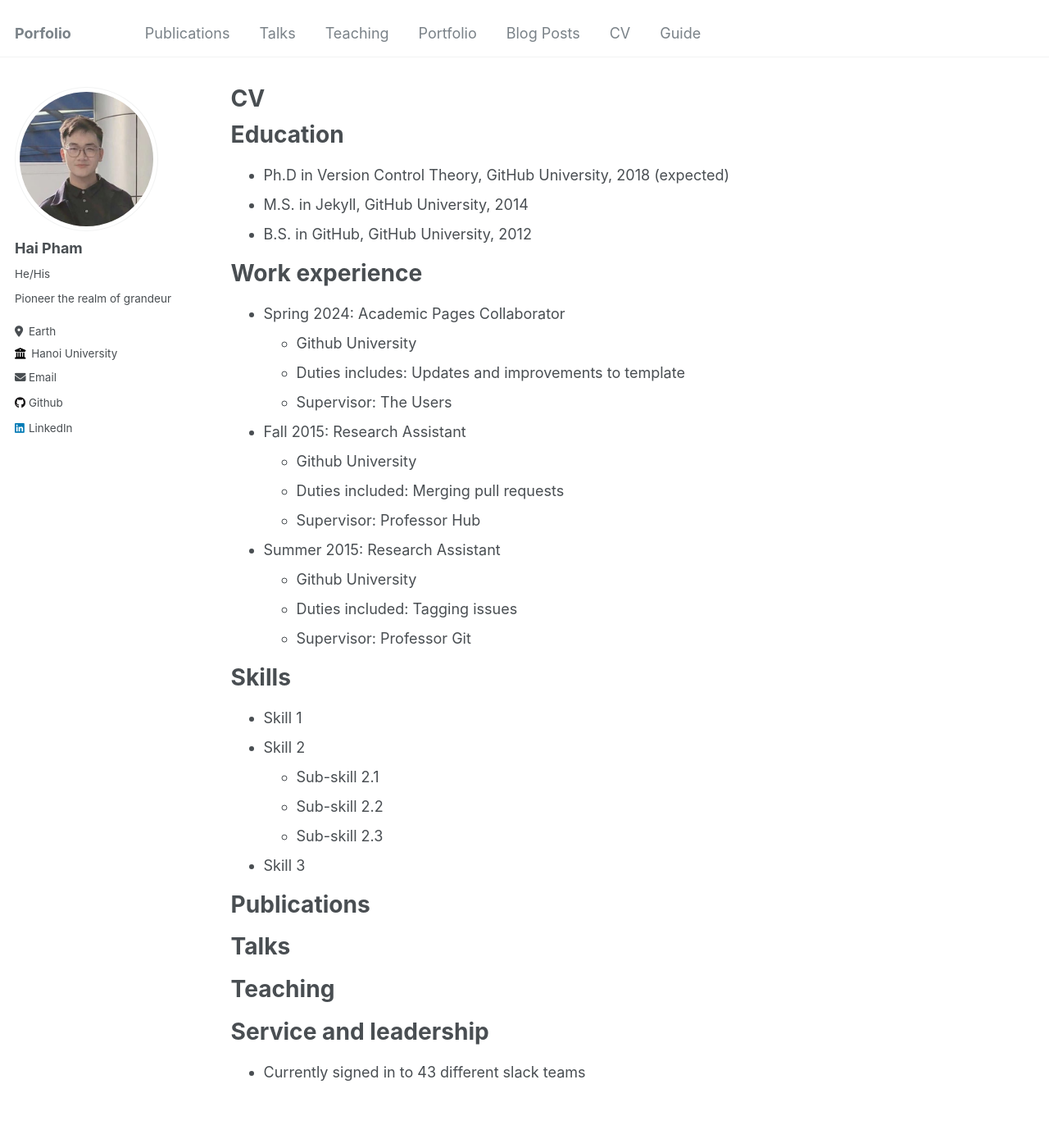
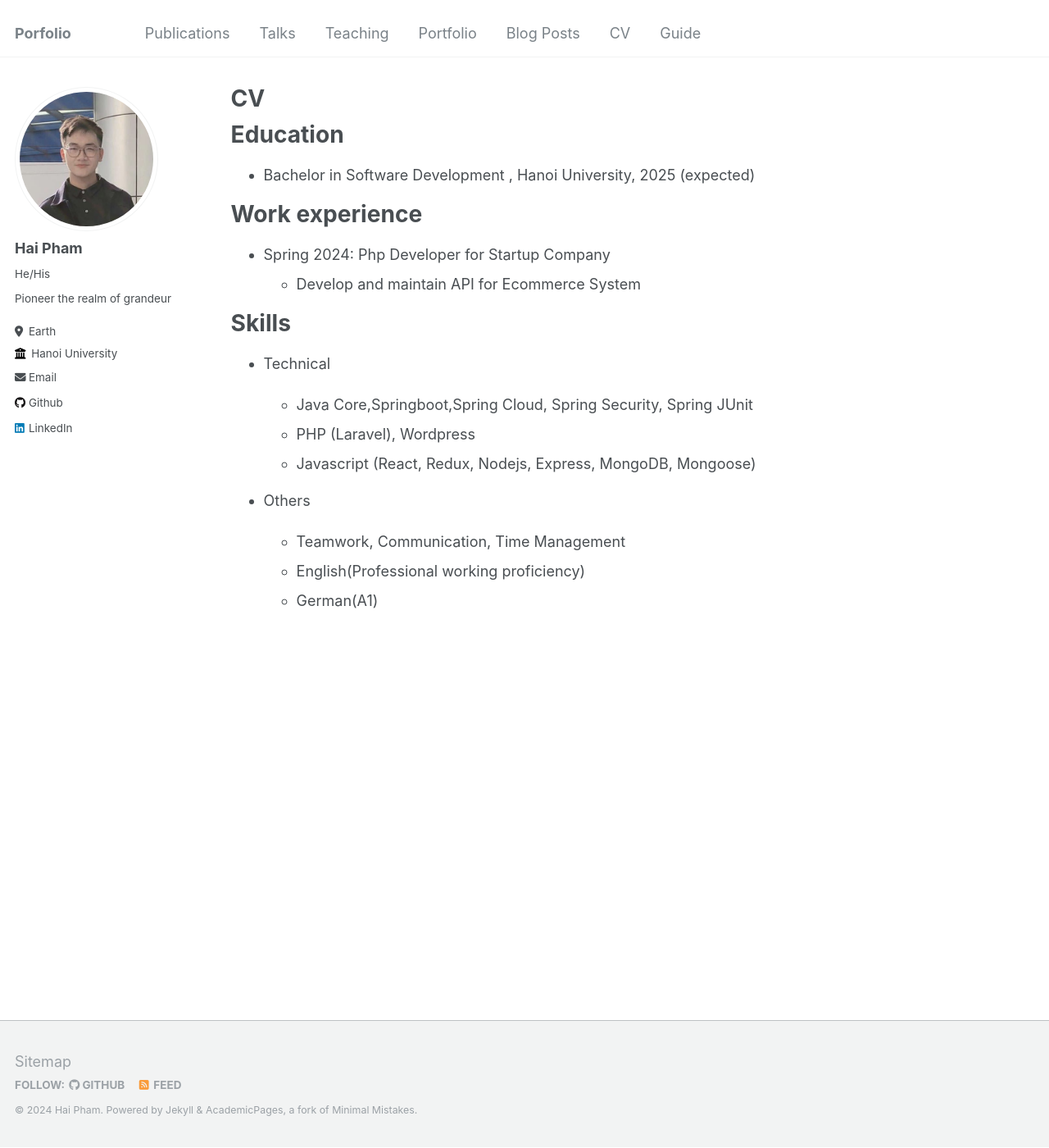
Before and after one commit to phamhaicnttk21/phamhaicnttk21.github.io, a Jekyll site: the page built from _pages/cv.md, in a window 1280 px wide and 1400 px high. Shown: the whole window at 82% size. Built offline with Jekyll 4.4.1, drawn with Linux system fonts in a browser that asks for light colours.

Commit message:
update CV

```diff
--- a/_pages/cv.md
+++ b/_pages/cv.md
@@ -9,56 +9,24 @@ redirect_from:
 
 {% include base_path %}
 
-Education
-======
-* Ph.D in Version Control Theory, GitHub University, 2018 (expected)
-* M.S. in Jekyll, GitHub University, 2014
-* B.S. in GitHub, GitHub University, 2012
+# Education
 
-Work experience
-======
-* Spring 2024: Academic Pages Collaborator
-  * Github University
-  * Duties includes: Updates and improvements to template
-  * Supervisor: The Users
+- Bachelor in Software Development , Hanoi University, 2025 (expected)
 
-* Fall 2015: Research Assistant
-  * Github University
-  * Duties included: Merging pull requests
-  * Supervisor: Professor Hub
+# Work experience
 
-* Summer 2015: Research Assistant
-  * Github University
-  * Duties included: Tagging issues
-  * Supervisor: Professor Git
+- Spring 2024: Php Developer for Startup Company
+  - Develop and maintain API for Ecommerce System
 
-Skills
-======
-* Skill 1
-* Skill 2
-  * Sub-skill 2.1
-  * Sub-skill 2.2
-  * Sub-skill 2.3
-* Skill 3
+# Skills
 
-Publications
-======
-  <ul>{% for post in site.publications reversed %}
-    {% include archive-single-cv.html %}
-  {% endfor %}</ul>
+- Technical
 
-Talks
-======
-  <ul>{% for post in site.talks reversed %}
-    {% include archive-single-talk-cv.html  %}
-  {% endfor %}</ul>
+  - Java Core,Springboot,Spring Cloud, Spring Security, Spring JUnit
+  - PHP (Laravel), Wordpress
+  - Javascript (React, Redux, Nodejs, Express, MongoDB, Mongoose)
 
-Teaching
-======
-  <ul>{% for post in site.teaching reversed %}
-    {% include archive-single-cv.html %}
-  {% endfor %}</ul>
-
-Service and leadership
-======
-* Currently signed in to 43 different slack teams
+- Others
+  - Teamwork, Communication, Time Management
+  - English(Professional working proficiency)
+  - German(A1)
```
Also changed, not shown: _pages/publications.md (deleted, +0 -16 lines), _pages/talks.html (deleted, +0 -16 lines), _pages/teaching.html (deleted, +0 -12 lines), _posts/2013-08-14-blog-post-2.md (deleted, +0 -20 lines), _posts/2014-08-14-blog-post-3.md (deleted, +0 -20 lines), _posts/2015-08-14-blog-post-4.md (deleted, +0 -20 lines), _posts/2199-01-01-future-post.md (deleted, +0 -11 lines).
